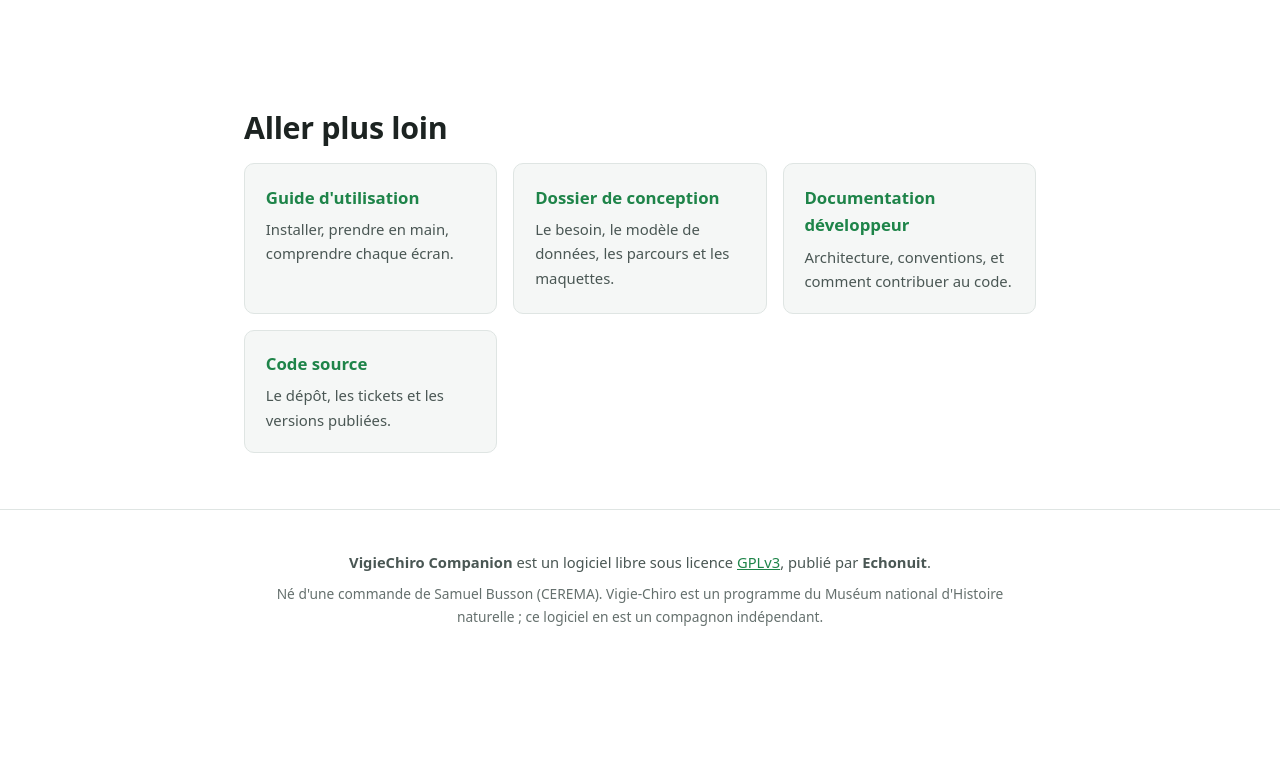
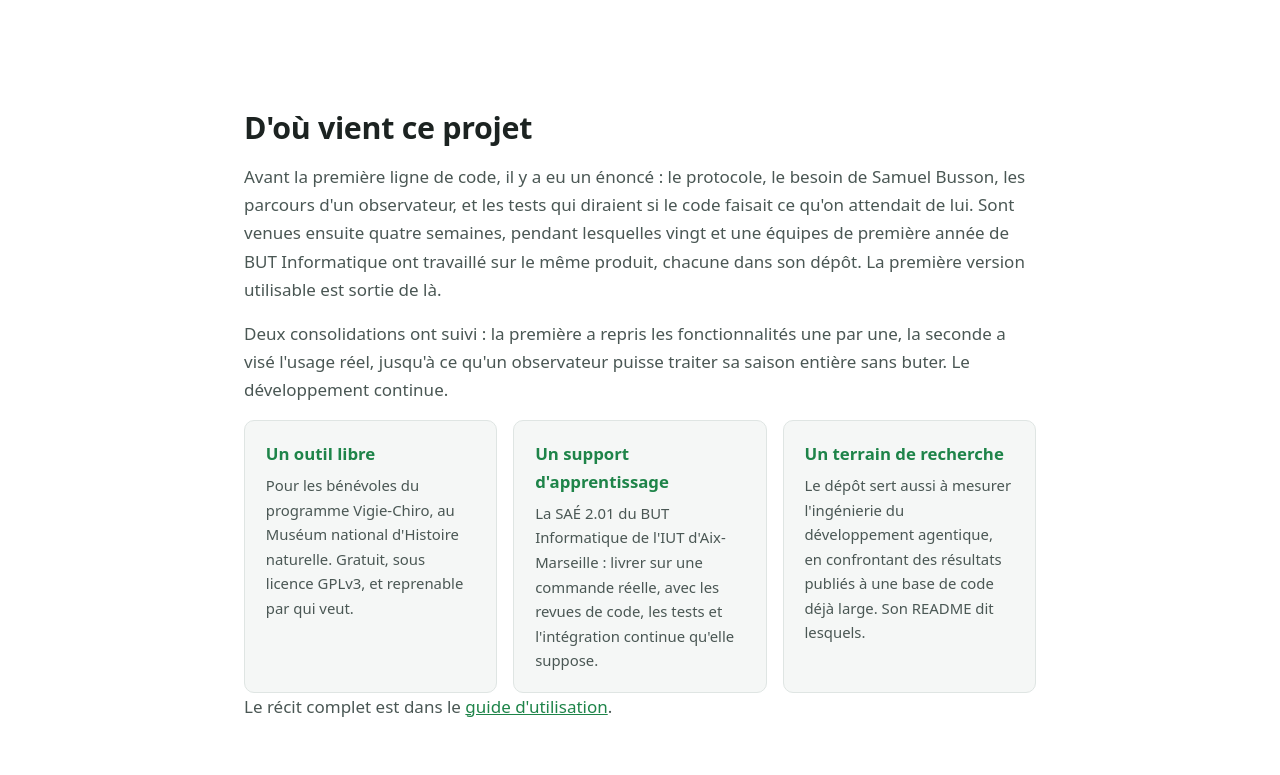
Before and after one commit to echonuit/echonuit.github.io, a plain HTML site: page index.html in a window 1280 px wide. Shown: the part 2365-3140 px from the top of the page. Before the commit the page ends 3051 px from the top, so only its background shows below. Drawn offline with Linux system fonts and the light colour scheme; no server answers.

Commit message:
docs(site): la page dit d'ou vient le projet, et ses legendes perdent le cadratin (#7)
La page presentait le produit sans jamais dire qui le fait ni pourquoi il
existe sous cette forme. Le pied portait une phrase, « Ne d'une commande de
Samuel Busson », et rien ne la developpait.

La section neuve raconte l'enonce ecrit avant le code, les quatre semaines des
21 equipes, les deux consolidations, puis les trois natures du depot en trois
cartes. Elle ne reprend aucun effectif de personnes : ce chiffre est tenu par
un garde dans le depot de l'application, et rien ne le tiendrait ici.

Les six legendes de la visionneuse separaient leur titre de leur explication
par un tiret cadratin. Le deux-points fait ce travail en francais, et il se lit
mieux.

Aucun style ni script ne bouge : la section reutilise les classes en place, et
le jeton ?v= n'a donc pas a etre incremente.

Closes #6

```diff
--- a/index.html
+++ b/index.html
@@ -84,7 +84,7 @@
 
       <li>
         <a class="vignette" href="assets/apercu-import-assistant.webp"
-           data-legende="Importer — l'assistant inspecte la carte SD, reconnaît le journal du capteur et rattache la nuit à un site, un point et un passage. Vos fichiers d'origine ne sont jamais modifiés.">
+           data-legende="Importer&nbsp;: l'assistant inspecte la carte SD, reconnaît le journal du capteur et rattache la nuit à un site, un point et un passage. Vos fichiers d'origine ne sont jamais modifiés.">
           <img src="assets/apercu-import-assistant.webp" loading="lazy" width="1100" height="950"
                alt="Assistant d'importation en trois étapes : choix du dossier source, inspection du dossier (journal du capteur, relevé climatique, fichiers WAV détectés) et rattachement de la nuit à un site, un point et un passage, avec une carte et un aperçu du renommage des fichiers.">
           <span class="vignette__titre">Importer</span>
@@ -94,7 +94,7 @@
 
       <li>
         <a class="vignette" href="assets/apercu-qualification.webp"
-           data-legende="Vérifier — quelques séquences réparties sur la nuit suffisent à juger si l'enregistrement est exploitable, sonogramme et spectrogramme à l'appui.">
+           data-legende="Vérifier&nbsp;: quelques séquences réparties sur la nuit suffisent à juger si l'enregistrement est exploitable, sonogramme et spectrogramme à l'appui.">
           <img src="assets/apercu-qualification.webp" loading="lazy" width="1240" height="900"
                alt="Écran de vérification : une sélection de séquences réparties sur la nuit, chacune notée bonne, mauvaise ou inexploitable, avec le sonogramme et le spectrogramme de la séquence sélectionnée et un verdict global pour le passage.">
           <span class="vignette__titre">Vérifier</span>
@@ -104,7 +104,7 @@
 
       <li>
         <a class="vignette" href="assets/apercu-lot-televerser.webp"
-           data-legende="Déposer — contrôles de cohérence, archives découpées au format attendu par la plateforme, téléversement vers Vigie-Chiro et suivi de l'état du passage.">
+           data-legende="Déposer&nbsp;: contrôles de cohérence, archives découpées au format attendu par la plateforme, téléversement vers Vigie-Chiro et suivi de l'état du passage.">
           <img src="assets/apercu-lot-televerser.webp" loading="lazy" width="980" height="1180"
                alt="Écran de dépôt en quatre étapes : contrôles de cohérence tous au vert, archives de dépôt générées, téléversement vers Vigie-Chiro, puis marquage du passage comme déposé.">
           <span class="vignette__titre">Déposer</span>
@@ -114,7 +114,7 @@
 
       <li>
         <a class="vignette" href="assets/apercu-sons-validation.webp"
-           data-legende="Relire les espèces — les propositions de Tadarida arrivent avec leur probabilité. Vous confirmez, corrigez, ou en discutez avec le validateur.">
+           data-legende="Relire les espèces&nbsp;: les propositions de Tadarida arrivent avec leur probabilité. Vous confirmez, corrigez, ou en discutez avec le validateur.">
           <img src="assets/apercu-sons-validation.webp" loading="lazy" width="1100" height="860"
                alt="Écran de relecture des espèces : un tableau des observations avec la proposition de Tadarida et sa probabilité face au taxon retenu, le spectrogramme du cri, et un fil de discussion avec le validateur.">
           <span class="vignette__titre">Relire les espèces</span>
@@ -124,7 +124,7 @@
 
       <li>
         <a class="vignette" href="assets/apercu-analyse.webp"
-           data-legende="Explorer — les espèces observées, leurs détections et les carrés où elles ont été entendues, filtrables et exportables. C'est ce que la nuit a produit.">
+           data-legende="Explorer&nbsp;: les espèces observées, leurs détections et les carrés où elles ont été entendues, filtrables et exportables. C'est ce que la nuit a produit.">
           <img src="assets/apercu-analyse.webp" loading="lazy" width="1080" height="640"
                alt="Écran d'exploration des espèces : un tableau des espèces observées avec leur nombre de détections, de passages, de carrés et de points, et sous celui-ci le détail des observations d'une espèce avec leur statut de validation.">
           <span class="vignette__titre">Explorer</span>
@@ -134,7 +134,7 @@
 
       <li>
         <a class="vignette" href="assets/apercu-multisite.webp"
-           data-legende="Suivre — tous les passages de tous les sites, sur une carte et dans un tableau : où en est chaque nuit, d'un coup d'œil.">
+           data-legende="Suivre&nbsp;: tous les passages de tous les sites, sur une carte et dans un tableau : où en est chaque nuit, d'un coup d'œil.">
           <img src="assets/apercu-multisite.webp" loading="lazy" width="1100" height="620"
                alt="Vue d'ensemble : une carte des carrés et points d'écoute à côté d'un tableau des passages, chacun avec son statut, d'importé à déposé.">
           <span class="vignette__titre">Suivre</span>
@@ -155,6 +155,49 @@
     <p id="visionneuse-legende"></p>
   </dialog>
 
+
+  <section class="section">
+    <h2>D'où vient ce projet</h2>
+    <p>
+      Avant la première ligne de code, il y a eu un énoncé&nbsp;: le protocole, le besoin de Samuel
+      Busson, les parcours d'un observateur, et les tests qui diraient si le code faisait ce qu'on
+      attendait de lui. Sont venues ensuite quatre semaines, pendant lesquelles vingt et une équipes
+      de première année de BUT Informatique ont travaillé sur le même produit, chacune dans son
+      dépôt. La première version utilisable est sortie de là.
+    </p>
+    <p>
+      Deux consolidations ont suivi&nbsp;: la première a repris les fonctionnalités une par une, la
+      seconde a visé l'usage réel, jusqu'à ce qu'un observateur puisse traiter sa saison entière
+      sans buter. Le développement continue.
+    </p>
+    <div class="cartes">
+      <a class="carte" href="https://www.vigienature.fr/fr/chauves-souris">
+        <h3>Un outil libre</h3>
+        <p>
+          Pour les bénévoles du programme Vigie-Chiro, au Muséum national d'Histoire naturelle.
+          Gratuit, sous licence GPLv3, et reprenable par qui veut.
+        </p>
+      </a>
+      <a class="carte" href="https://github.com/echonuit/vigiechiro-pr-companion/blob/main/REMERCIEMENTS.md">
+        <h3>Un support d'apprentissage</h3>
+        <p>
+          La SAÉ 2.01 du BUT Informatique de l'IUT d'Aix-Marseille&nbsp;: livrer sur une commande
+          réelle, avec les revues de code, les tests et l'intégration continue qu'elle suppose.
+        </p>
+      </a>
+      <a class="carte" href="https://github.com/echonuit/vigiechiro-pr-companion">
+        <h3>Un terrain de recherche</h3>
+        <p>
+          Le dépôt sert aussi à mesurer l'ingénierie du développement agentique, en confrontant des
+          résultats publiés à une base de code déjà large. Son README dit lesquels.
+        </p>
+      </a>
+    </div>
+    <p>
+      Le récit complet est dans le
+      <a href="https://companion.echonuit.fr/histoire/">guide d'utilisation</a>.
+    </p>
+  </section>
 
   <section class="section">
     <h2>Aller plus loin</h2>
```
